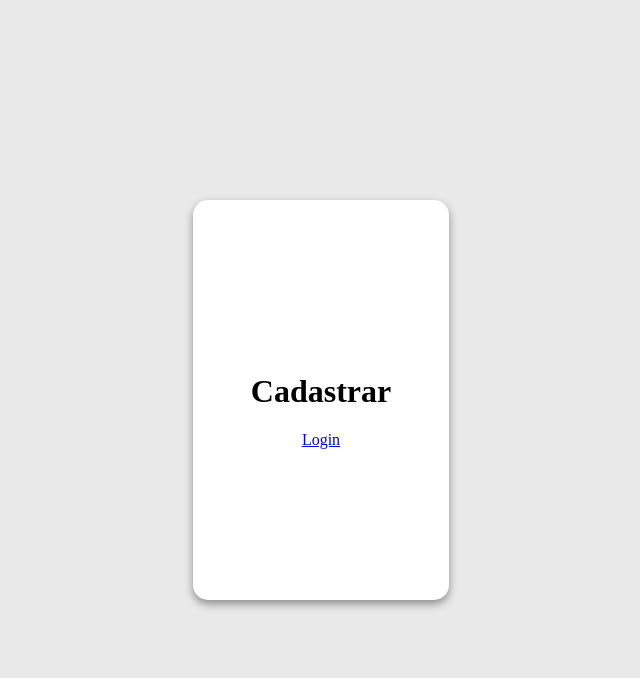
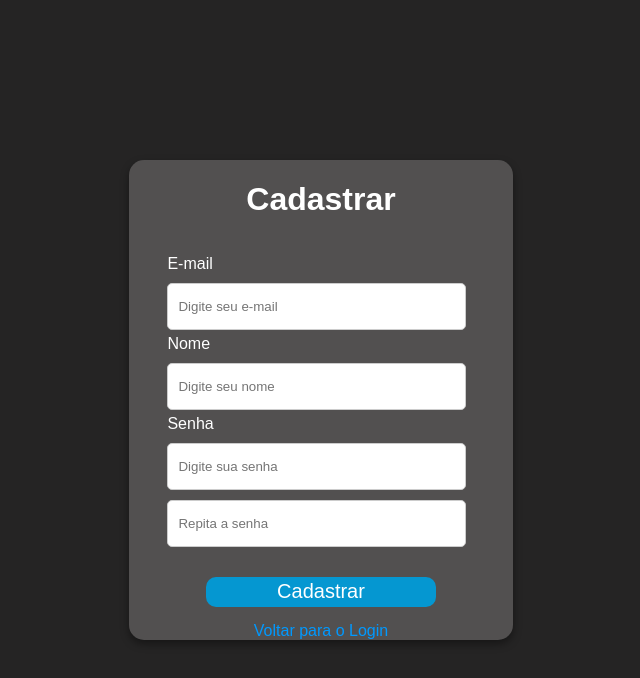
Before and after one commit to PedroSantana23/to-do, a React (Vite) app in the folder client/: page /cadastrar in a window 1280 px wide. Shown: the top 678 px of the page, without its empty margins (319-959 px from the left). Built offline with nearby package versions, Linux system fonts and the light colour scheme.

Commit message:
Tela de Cadastrar

```diff
--- a/client/src/pages/Cadastro/index.jsx
+++ b/client/src/pages/Cadastro/index.jsx
@@ -6,19 +6,59 @@ const FullPage = styled.div`
   display: flex;
   justify-content: center;
   align-items: center;
-  background: #e9e9e9;
+  background: #252424;
 `;
 
 const Form = styled.form`
-  width: 20vw;
-  height: 50vh;
+  width: 30vw;
+  height: 60vh;
   display: flex;
   justify-content: center;
   align-items: center;
   flex-direction: column;
-  background: #fff;
+  background: #525050;
   border-radius: 15px;
   box-shadow: 0 4px 8px rgba(0, 0, 0, 0.4);
+  color: #fff;
+  font-family: Arial, Helvetica, sans-serif;
+  gap: 15px;
+`;
+
+const InputContainer = styled.div`
+  display: flex;
+  flex-direction: column;
+  width: 80%;
+  margin-bottom: 15px;
+  gap: 5px;
+`;
+
+const Input = styled.input`
+  width: 90%;
+  height: 25px;
+  margin-top: 5px; /* Adiciona espaço entre o span e o input */
+  padding: 10px;
+  border: 1px solid #ccc;
+  border-radius: 5px;
+`;
+
+const Button = styled.button`
+    width: 60%;
+    height: 50px;
+    color: #fff;
+    background: #0597d1;
+    border: none;
+    border-radius: 10px;
+    font-size: 20px;
+    cursor: pointer;
+    &:hover {
+        background: #087397;
+        transition: 0.5s;
+    }
+`;
+
+const StyledLink = styled(Link)`
+  color: #0099ff;
+  text-decoration: none;
 `;
 
 const Cadastro = () => {
@@ -26,7 +66,17 @@ const Cadastro = () => {
     <FullPage>
       <Form>
         <h1>Cadastrar</h1>
-        <Link to="/" >Login</Link>
+        <InputContainer>
+          <span>E-mail</span>
+          <Input type="email" placeholder="Digite seu e-mail"></Input>
+          <span>Nome</span>
+          <Input type="email" placeholder="Digite seu nome"></Input>
+          <span>Senha</span>
+          <Input type="password" placeholder="Digite sua senha"></Input>
+          <Input type="password" placeholder="Repita a senha"></Input>
+        </InputContainer>
+        <Button>Cadastrar</Button>
+        <StyledLink to="/">Voltar para o Login</StyledLink>
       </Form>
     </FullPage>
   );
```
